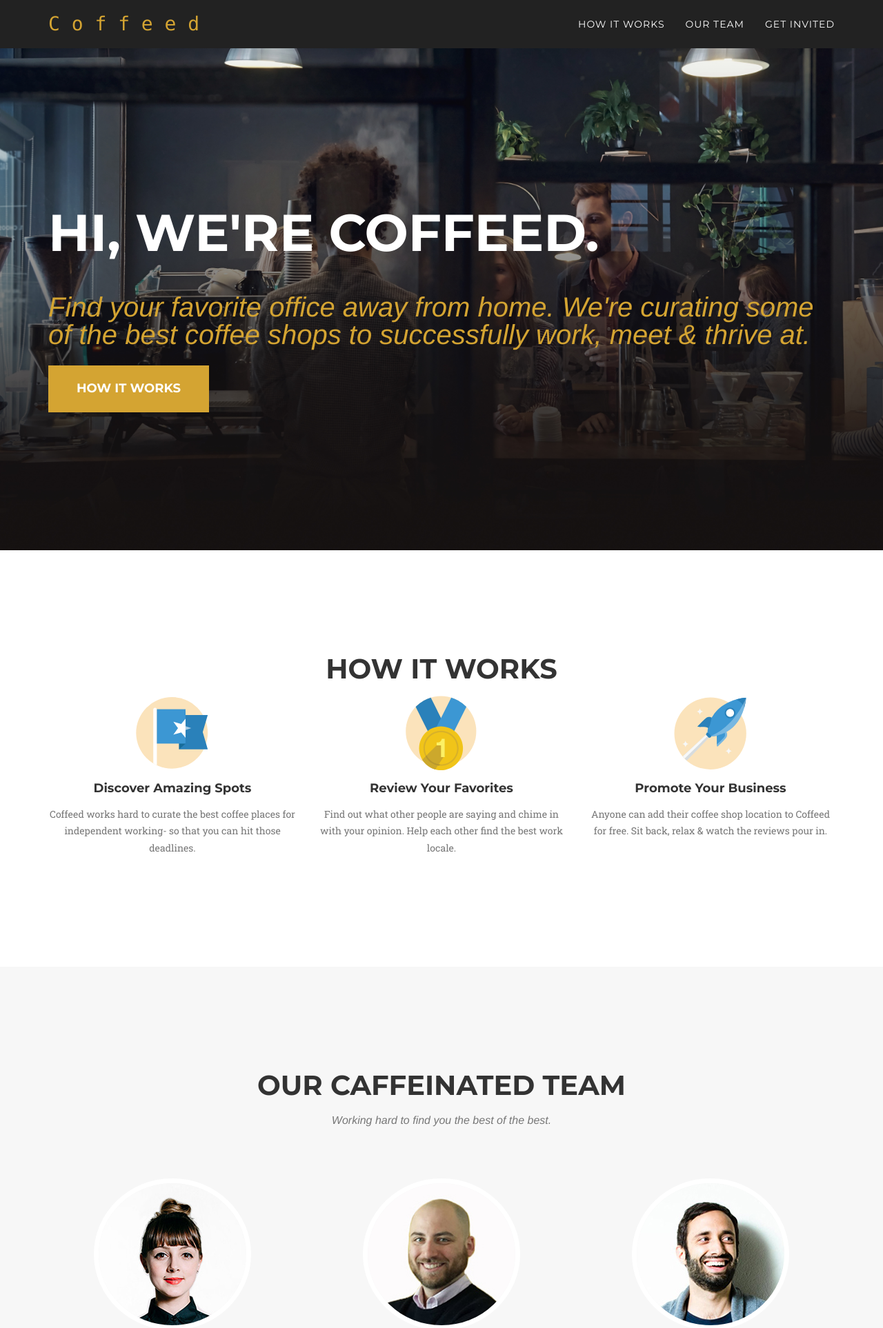
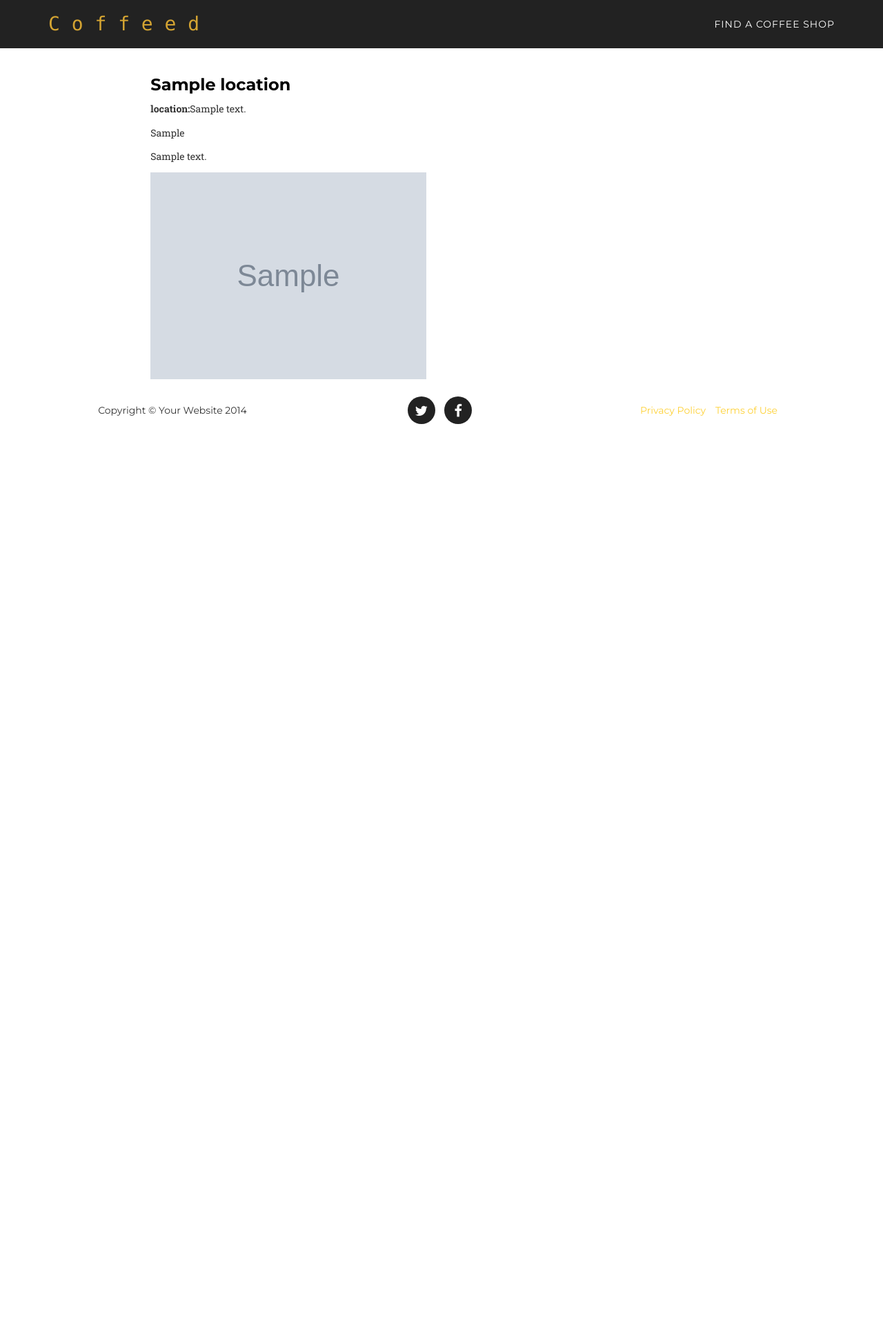
Before and after one commit to jliu054/project2, a Django app: page /location/ in a window 1280 px wide. Shown: the top 1926 px of the page at 69% size. After the commit the page ends 615 px from the top, so only its background shows below. Run offline with Django 3.2, Linux system fonts and the light colour scheme; tables that the repository leaves empty hold one stand-in row (values such as "Sample post"); grey boxes marked "Sample" are stand-in pictures; some libraries are stand-ins or nearby versions; some web fonts are replaced.

Commit message:
finished project3

```diff
--- a/core/models.py
+++ b/core/models.py
@@ -1,10 +1,28 @@
 from django.db import models
+from django.core.urlresolvers import reverse
+
+import os
+import uuid
+
+def upload_to_location(instance, filename):
+    blocks = filename.split('.')
+    ext = blocks[-1]
+    filename = "%s.%s" % (uuid.uuid4(), ext)
+    instance.title = blocks[0]
+    return os.path.join('uploads/', filename)
+
 
 # Create your models here.
 class Location(models.Model):
 	title = models.CharField(max_length=300)
 	description = models.TextField(null=True,blank=True)
+	address = models.TextField(null=True,blank=True)
+	hours = models.TextField(null=True,blank=True)
+	image_file = models.ImageField(upload_to=upload_to_location, null=True,blank=True)
 	created_at = models.DateTimeField(auto_now_add=True)
 
 	def __unicode__(self):
 		return self.title
+
+	def get_absolute_url(self):
+		return reverse(viewname="location_list", args=[self.id])
--- a/core/urls.py
+++ b/core/urls.py
@@ -18,4 +18,5 @@ import core.views as coreviews
 urlpatterns = patterns('',
     url(r'^$', coreviews.LandingView.as_view()),
 	url(r'location/$', coreviews.LocationListView.as_view()),
+    url(r'location/(?P<pk>\d+)/detail/$', coreviews.LocationDetailView.as_view(), name='location_list'),
 	)
--- a/core/views.py
+++ b/core/views.py
@@ -1,6 +1,7 @@
 from django.shortcuts import render
 from django.views.generic.base import TemplateView
 from django.views.generic.list import ListView
+from django.views.generic.detail import DetailView
 import core.models as coremodels
 # Create your views here.
 
@@ -9,4 +10,9 @@ class LandingView (TemplateView):
 
 class LocationListView(ListView):
 	model = coremodels.Location
-	template_name = 'base/theme.html'
+	template_name = 'location/list.html'
+
+class LocationDetailView(DetailView):
+	model = coremodels.Location
+	template_name = 'location/detail.html'
+	context_object_name = 'location'
--- a/templates/base/index.html
+++ b/templates/base/index.html
@@ -47,12 +47,13 @@
                     <span class="icon-bar"></span>
                     <span class="icon-bar"></span>
                 </button>
-                <a class="navbar-brand page-scroll" href="#page-top">C o f f e e d</a>
+                <a class="navbar-brand page-scroll" href="/">C o f f e e d</a>
             </div>
 
             <!-- Collect the nav links, forms, and other content for toggling -->
             <div class="collapse navbar-collapse" id="bs-example-navbar-collapse-1">
                 <ul class="nav navbar-nav navbar-right">
+                    {% block navigation %}
                     <li class="hidden">
                         <a href="#page-top"></a>
                     </li>
@@ -65,13 +66,14 @@
                     <li>
                         <a class="page-scroll" href="#contact">Get Invited</a>
                     </li>
+                    {% endblock %}
                 </ul>
             </div>
             <!-- /.navbar-collapse -->
         </div>
         <!-- /.container-fluid -->
     </nav>
-
+    {% block main_content %}
     <!-- Header -->
     <header>
         <div class="container">
@@ -200,7 +202,7 @@
             </div>
         </div>
     </section>
-
+    {% endblock %}
     <footer>
         <div class="container">
             <div class="row">
--- a/templates/base/theme.html
+++ b/templates/base/theme.html
@@ -1,6 +1,10 @@
 {% extends "base/index.html" %}
 
-
+{% block navigation %}
+<li>
+    <a class="page-scroll" href="/location">Find a Coffee Shop</a>
+</li>
+{% endblock %}
 {% block main_content %}
 
 {% endblock %}
--- a/templates/location/list.html
+++ b/templates/location/list.html
@@ -1,14 +1,20 @@
-{% load staticfiles %}
-<link href="{% static "css/bootstrap.min.css" %}" rel="stylesheet">
-<div class="row">
-    <div class="col-md-2"></div>
-    <div class="col-md-8">
+{% extends "base/theme.html" %}
+{% block main_content %}
+<div class = "row main-content">
+    <div class = "col-md-2"></div>
+    <div class = "col-md-8">
     {% for location in object_list %}
-        <div class='panel'>
-        <h3>{{ location.title }}</h3>
+        <div class = ''>
+        <h3><a href="{{ location.get_absolute_url }}">{{ location.title }}</a></h3>
+        {% if location.address %}<p><b>location:</b>{{location.address}}</p>{% endif %}
+        {% if location.hours %}<p>{{location.hours}}</p>{% endif %}
         <p>{{ location.description }}</p>
+        {% if location.image_file %}
+            <img src="{{ location.image_file.url}}"></img>
+            {% endif %}
         </div>
     {% endfor %}
     </div>
-    <div class="col-md-2"></div>
+    <div class = "col-md-2"></div>
 </div>
+{% endblock %}
```
Also changed, not shown: project2/settings.py (+8 -0 lines), templates/location/detail.html (added, +13 -0 lines), core/migrations/0004_auto_20151107_0254.py (added), core/migrations/0005_location_image_file.py (added).
